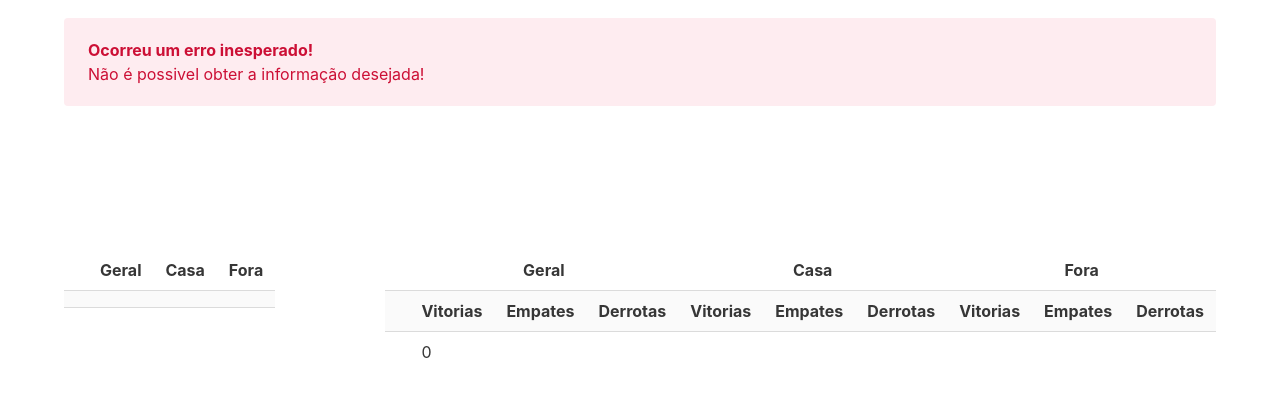
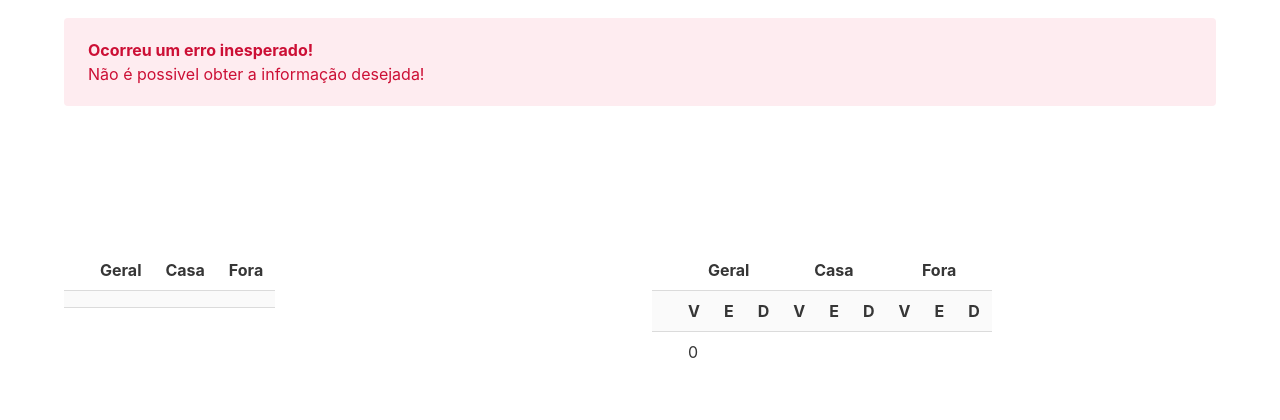
Before and after one commit to PMCB/PBet_Analyzes, a PHP site: page /index.php?vista=analise_jogo in a window 1280 px wide. Shown: the part 810-1230 px from the top of the page. Run offline with PHP 8.4, Linux system fonts and the light colour scheme; the visitor is signed in with stand-in values (Sample User, id 1); data that the repository does not hold is empty.

Commit message:
css table

```diff
--- a/vistas/analise_jogo.php
+++ b/vistas/analise_jogo.php
@@ -242,15 +242,15 @@
         echo "</tr>";
         echo "<tr>";
         echo "<th></th>";
-        echo "<th style=\"text-align: center;\">Vitorias</th>";
-        echo "<th style=\"text-align: center;\">Empates</th>";
-        echo "<th style=\"text-align: center;\">Derrotas</th>";
-        echo "<th style=\"text-align: center;\">Vitorias</th>";
-        echo "<th style=\"text-align: center;\">Empates</th>";
-        echo "<th style=\"text-align: center;\">Derrotas</th>";
-        echo "<th style=\"text-align: center;\">Vitorias</th>";
-        echo "<th style=\"text-align: center;\">Empates</th>";
-        echo "<th style=\"text-align: center;\">Derrotas</th>";
+        echo "<th style=\"text-align: center;\">V</th>";
+        echo "<th style=\"text-align: center;\">E</th>";
+        echo "<th style=\"text-align: center;\">D</th>";
+        echo "<th style=\"text-align: center;\">V</th>";
+        echo "<th style=\"text-align: center;\">E</th>";
+        echo "<th style=\"text-align: center;\">D</th>";
+        echo "<th style=\"text-align: center;\">V</th>";
+        echo "<th style=\"text-align: center;\">E</th>";
+        echo "<th style=\"text-align: center;\">D</th>";
         echo "</tr>";
         echo "<tr>";
         echo "<td>".$eq_casa_ss."</td>";
```
